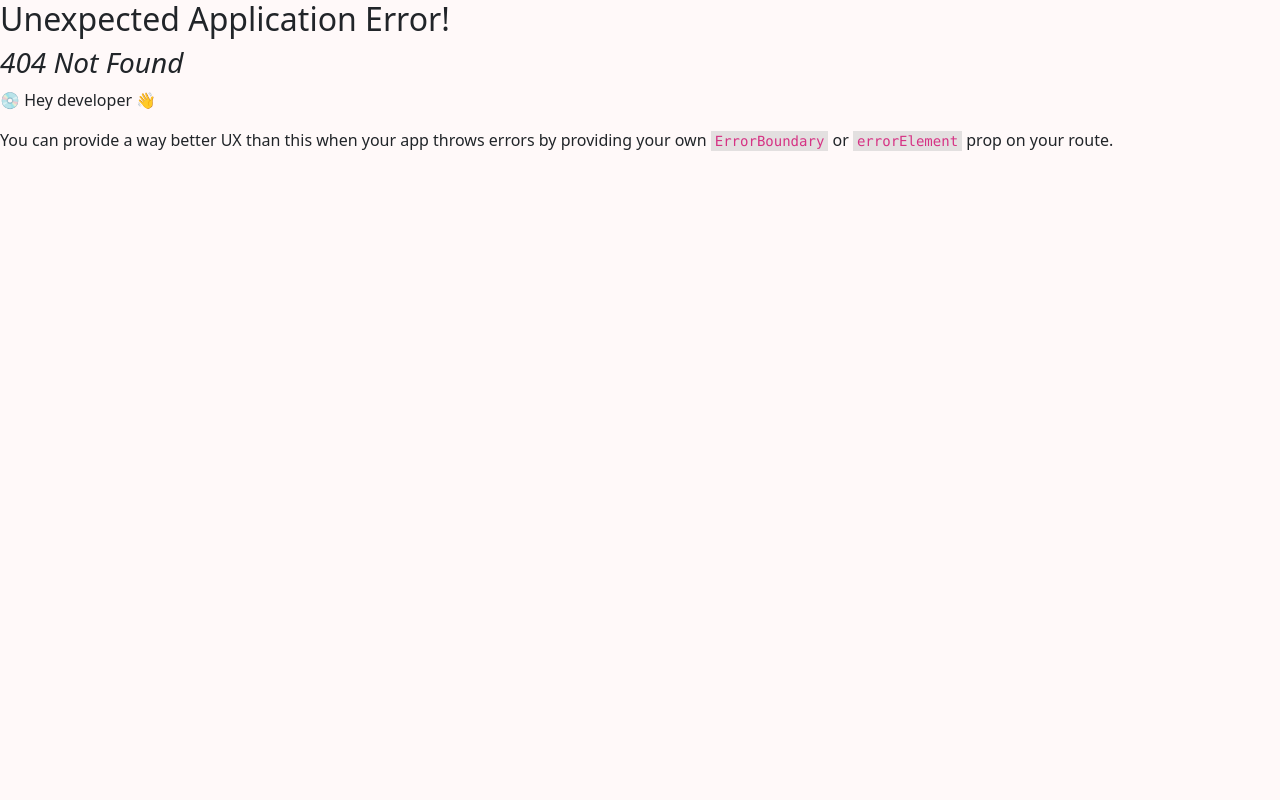
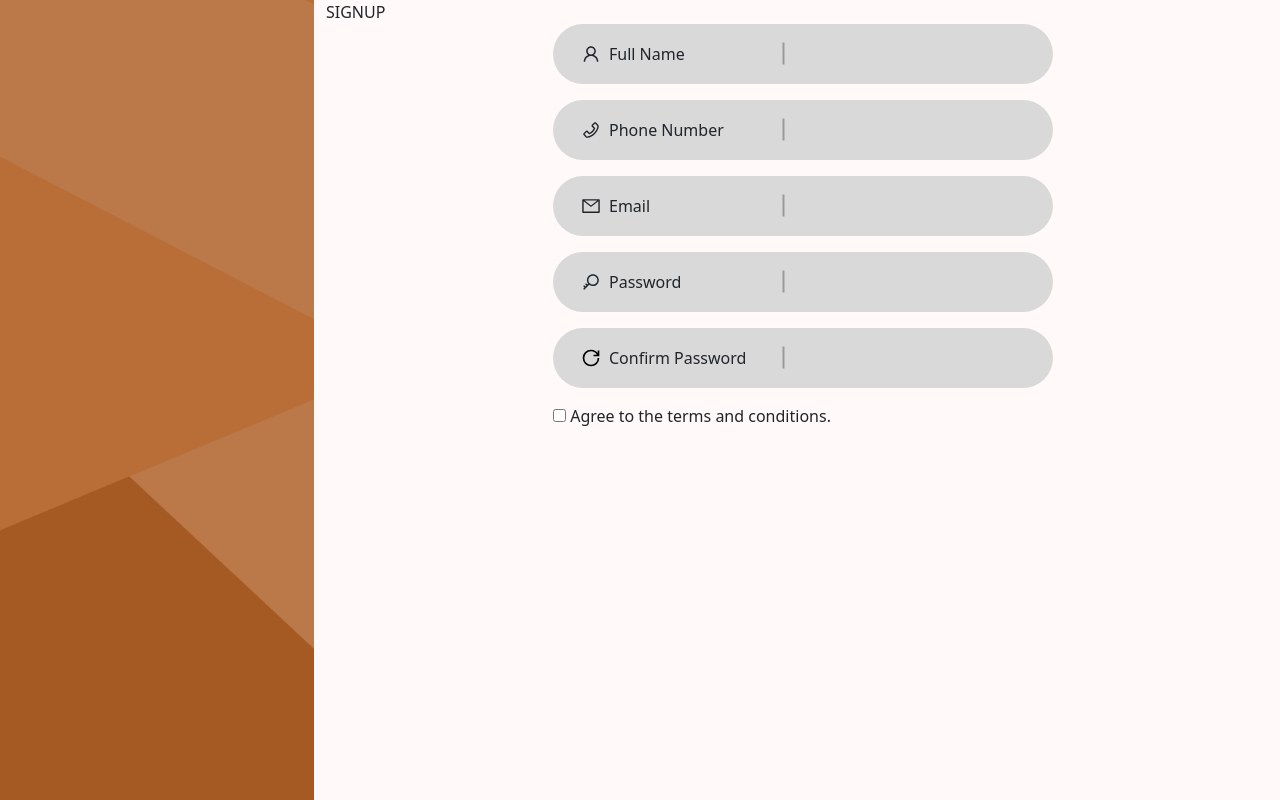
Before and after one commit to M-Muhammad-Faraz/antiproxy, a React (Create React App) app: page /teacher-register in a window 1280 px wide. Before the commit this address had no page. Built offline with nearby package versions, Linux system fonts and the light colour scheme.

Commit message:
Teacher Registration
Button->
Already Account ->
Functionality
Left

```diff
--- /dev/null
+++ b/src/components/teacher/TeacherSignupField.js
@@ -0,0 +1,19 @@
+import React from "react";
+import classes from "./TeacherSignupField.module.css";
+import { AiOutlineUser, AiOutlineLine } from "react-icons/ai";
+const TeacherSignupField = ({ title, icon }) => {
+  return (
+    <div className={classes.customInput + " mb-3 row  p-3 "}>
+      <div className="col-5 d-flex align-items-center">
+        {icon}
+        <label>{title}</label>
+      </div>
+      <div className={classes.line + " col-1 align-items-center"}>
+        <AiOutlineLine size={28} color={"#999999"} />
+      </div>
+      <input type="text" className={"col-6 " + classes.inp} />
+    </div>
+  );
+};
+
+export default TeacherSignupField;
--- /dev/null
+++ b/src/components/teacher/TeacherSignupField.module.css
@@ -0,0 +1,13 @@
+.customInput {
+  background-color: #d9d9d9;
+  max-width: 500px;
+  margin: auto;
+  border-radius: 50px;
+}
+.line {
+  transform: rotateZ(1.57rad) translateX(-7px);
+}
+.inp {
+  background-color: #d9d9d9;
+  border: none;
+}
--- a/src/pages/teacher/TeacherSignup.js
+++ b/src/pages/teacher/TeacherSignup.js
@@ -1,4 +1,12 @@
 import React, { useState } from "react";
+import {
+  AiOutlineUser,
+  AiOutlinePhone,
+  AiOutlineMail,
+  AiOutlineKey,
+} from "react-icons/ai";
+import { GrPowerReset } from "react-icons/gr";
+import TeacherSignupField from "../../components/teacher/TeacherSignupField";
 import classes from "./TeacherSignup.module.css";
 const TeacherSignup = () => {
   const [info, setInfo] = useState({
@@ -14,8 +22,31 @@ const TeacherSignup = () => {
       <div className="col-9">
         <div>SIGNUP</div>
         <form>
-          <div>
-            <div className={classes.icon}></div>
+          <TeacherSignupField
+            title={"Full Name"}
+            icon={<AiOutlineUser className="me-2" size={20} />}
+          />
+          <TeacherSignupField
+            title={"Phone Number"}
+            icon={<AiOutlinePhone className="me-2" size={20} />}
+          />
+          <TeacherSignupField
+            title={"Email"}
+            icon={<AiOutlineMail className="me-2" size={20} />}
+          />
+          <TeacherSignupField
+            title={"Password"}
+            icon={<AiOutlineKey className="me-2" size={20} />}
+          />
+          <TeacherSignupField
+            title={"Confirm Password"}
+            icon={<GrPowerReset className="me-2" size={20} />}
+          />
+          <div className={classes.check}>
+            <input type="checkbox" />{" "}
+            <label>
+              Agree to the <span>terms and conditions</span>.
+            </label>
           </div>
         </form>
       </div>
--- a/src/pages/teacher/TeacherSignup.module.css
+++ b/src/pages/teacher/TeacherSignup.module.css
@@ -2,6 +2,10 @@
   background-image: url("../../assets/teacher/Frame\ 1.png");
   background-repeat: no-repeat;
   height: 100vh;
-  width: 100%;
   background-size: cover;
 }
+
+.check {
+  max-width: 500px;
+  margin: auto;
+}
```
Also changed, not shown: src/index.js (+10 -0 lines).
